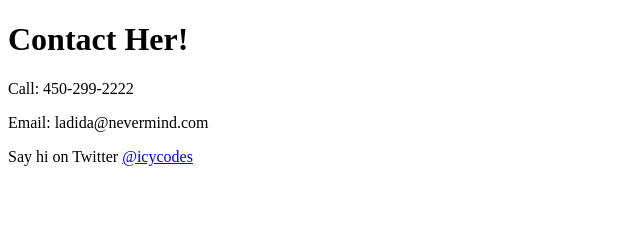
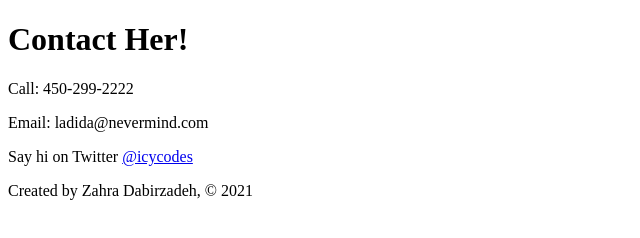
Before and after one commit to grimxreaper/gatsby_project, a Gatsby site: page /contact in a window 1280 px wide. Shown: the whole page, without its empty margins (0-640 px from the left). Built offline with nearby package versions, Linux system fonts and the light colour scheme; Gatsby itself is replaced by a stand-in of ours.

Commit message:
created footer cmpnt

```diff
--- /dev/null
+++ b/src/components/footer.js
@@ -0,0 +1,10 @@
+import React from 'react'
+
+const Footer = () => {
+    return (
+        <footer>
+            <p>Created by Zahra Dabirzadeh, © 2021</p>
+        </footer>
+    )
+}
+export default Footer;
--- a/src/pages/contact.js
+++ b/src/pages/contact.js
@@ -1,5 +1,6 @@
 import React from 'react'
 import { Link } from 'gatsby';
+import Footer from '../components/footer';
 
 const ContactPage = () => {
     return (
@@ -8,6 +9,7 @@
             <p>Call: 450-299-2222</p>
             <p>Email: ladida@nevermind.com</p>
             <p>Say hi on Twitter <Link to="https://twitter.com/icycodes"> @icycodes </Link></p>
+        <Footer/>
         </div>
     )
 }
```
Also changed, not shown: src/components/header.js (added).
